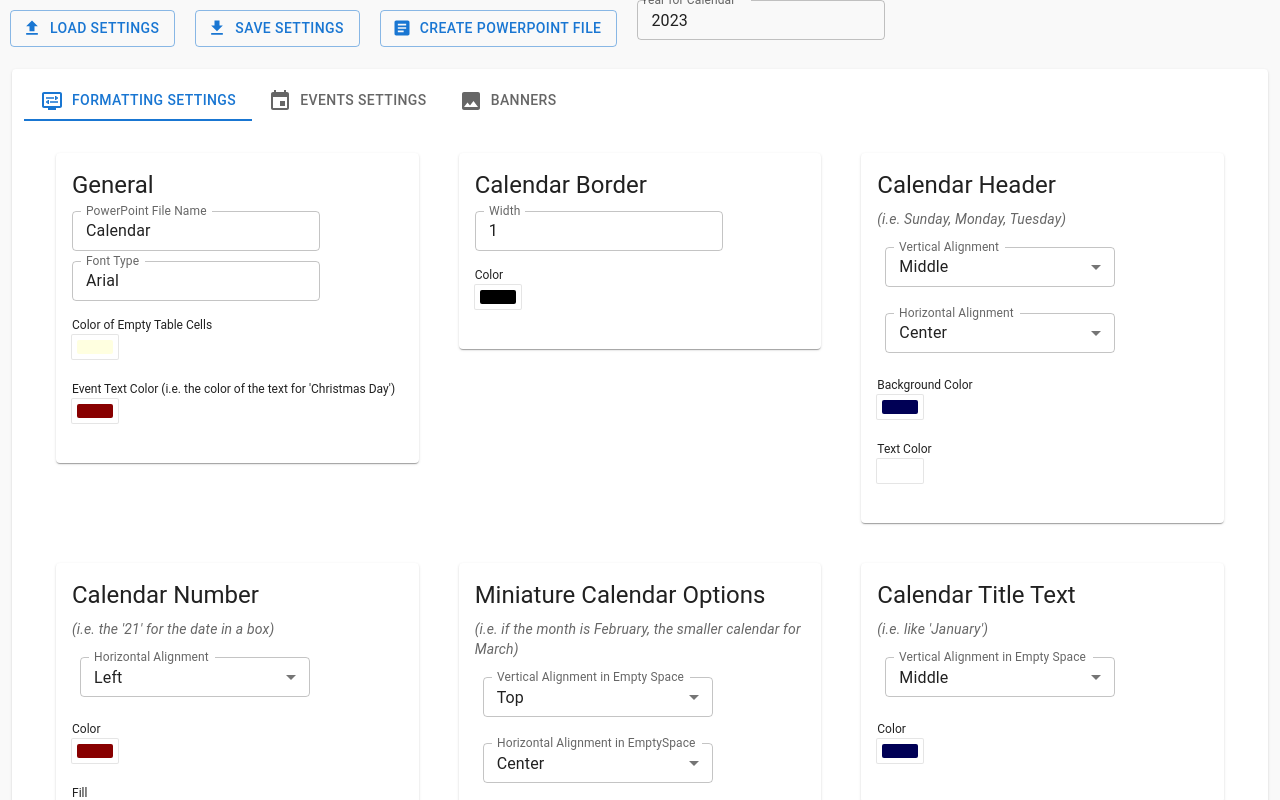
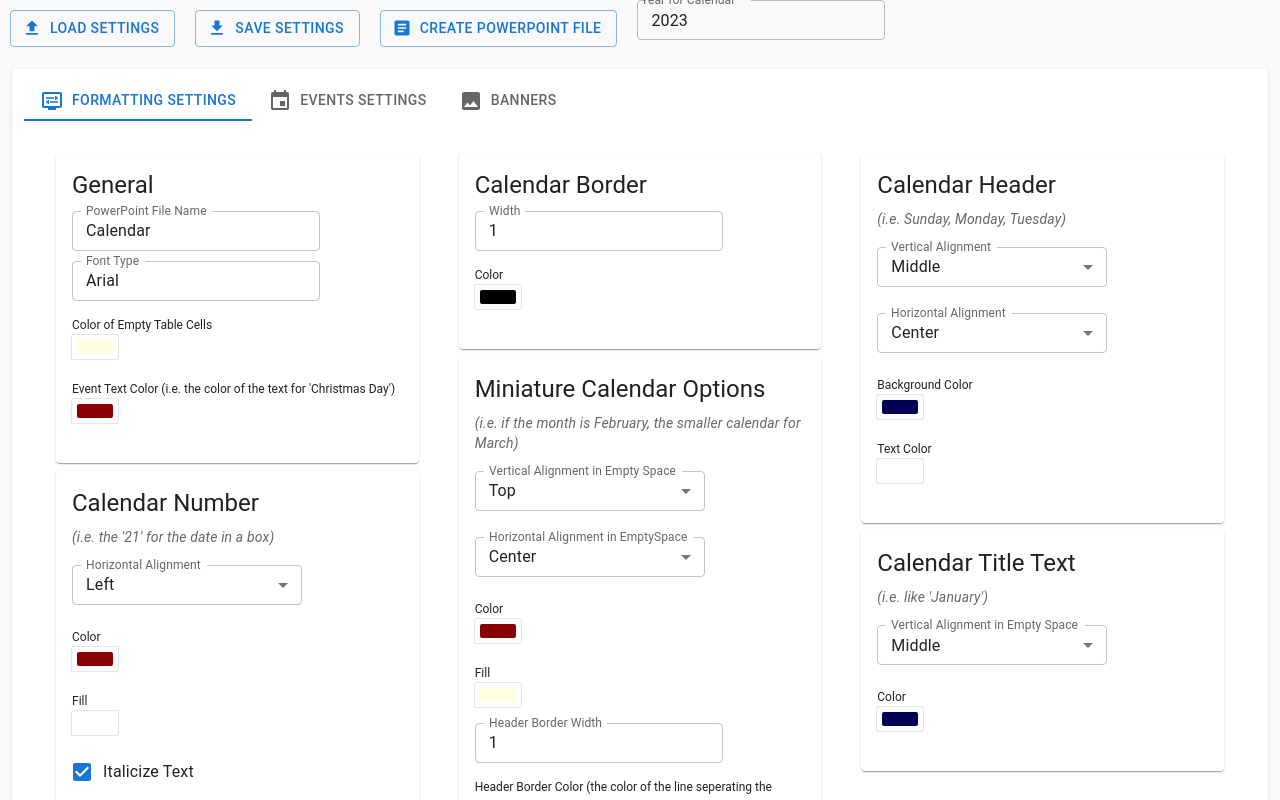
Before and after one commit to gdicristofaro/CalendarMaker, a Next.js app: page / in a window 1280 px wide. Shown: the top 800 px of the page. Built offline with nearby package versions, Linux system fonts and the light colour scheme.

Commit message:
updates for styling

```diff
--- a/src/app/components/settingsitem.tsx
+++ b/src/app/components/settingsitem.tsx
@@ -1,14 +1,11 @@
 import * as React from 'react';
-import Select from '@mui/material/Select';
 import MenuItem from '@mui/material/MenuItem';
 import TextField from '@mui/material/TextField';
 import ImageLoader from './imageloader';
 import Checkbox from '@mui/material/Checkbox';
 import ColorPicker from './colorpicker';
-import Paper from '@mui/material/Paper';
-import { useState } from 'react';
 import { PptxSettings } from '../model/model';
-import { Box, Card, CardContent, Grid, Typography } from '@mui/material';
+import { Box, Card, CardContent, FormControlLabel, Grid, Typography, useMediaQuery, useTheme } from '@mui/material';
 import SmallSelect from './smallselect';
 
 export enum VerticalAlign {
@@ -37,33 +34,25 @@ export enum SettingsType {
 const SettingsItem = (props: {
     title: string,
     hint?: string,
-    setter: (item: any) => void,
-    initialValue: any,
+    setValue: (item: any) => void,
+    value: any,
     type: SettingsType
 }) => {
+    let baseComponent = undefined;
+    let {title, hint, value, setValue, type} = props;
 
-    let [value, setValue] = useState(props.initialValue);
-
-    let baseComponent = undefined;
-
-    switch (props.type) {
+    switch (type) {
         case SettingsType.Boolean:
             baseComponent = (
-                <div>
-                    <Checkbox
-                        title={props.title + (props.hint ? (" (" + props.hint + ")") : "")}
-                        checked={value}
-                        onChange={(evt, checked) => {
-                            props.setter(checked);
-                            setValue(checked);
-                        }}
-                    />
-                </div>
+                <FormControlLabel
+                    control={<Checkbox checked={value}
+                        onChange={(_, checked) => setValue(checked)} />}
+                    label={title + (hint ? (" (" + hint + ")") : "")} />
             );
             break;
         case SettingsType.HorizontalAlign:
         case SettingsType.VerticalAlign:
-            let options = (props.type === SettingsType.HorizontalAlign) ?
+            let options = (type === SettingsType.HorizontalAlign) ?
                 [
                     { text: "Left", value: HorizontalAlign.left },
                     { text: "Center", value: HorizontalAlign.center },
@@ -82,14 +71,12 @@ const SettingsItem = (props: {
             baseComponent = (
                 <div>
                     <SmallSelect
-                        // style={{ marginLeft: '-24px', marginTop: '-10px' }}
                         variant="outlined"
-                        id={props.title}
-                        label={props.title + (props.hint ? (" (" + props.hint + ")") : "")}
-                        title={props.title + (props.hint ? (" (" + props.hint + ")") : "")}
+                        id={title}
+                        label={title + (hint ? (" (" + hint + ")") : "")}
+                        title={title + (hint ? (" (" + hint + ")") : "")}
                         value={value}
                         onChange={evt => {
-                            props.setter(evt.target.value);
                             setValue(evt.target.value);
                         }}
                     >
@@ -103,10 +90,9 @@ const SettingsItem = (props: {
             baseComponent = (
                 <div>
                     <ColorPicker
-                        title={props.title + (props.hint ? (" (" + props.hint + ")") : "")}
+                        title={title + (hint ? (" (" + hint + ")") : "")}
                         initialColor={value}
                         onUpdate={(v) => {
-                            props.setter(v);
                             setValue(v);
                         }}
                     />
@@ -119,10 +105,9 @@ const SettingsItem = (props: {
                 <ImageLoader
                     initialDataUrl={value}
                     onDataUrl={(v) => {
-                        props.setter(v);
                         setValue(v);
                     }}
-                    title={props.title}
+                    title={title}
                 />
             );
             break;
@@ -130,17 +115,16 @@ const SettingsItem = (props: {
         case SettingsType.Number:
         case SettingsType.Text:
         default:
-            let textFieldType = props.type === SettingsType.Number ? "number" : undefined;
+            let textFieldType = type === SettingsType.Number ? "number" : undefined;
 
             baseComponent = (<TextField
                 size='small'
                 variant='outlined'
                 type={textFieldType}
                 value={value}
-                title={props.title}
-                label={props.title}
+                title={title}
+                label={title}
                 onChange={(e) => {
-                    props.setter(e.target.value);
                     setValue(e.target.value);
                 }}
             />);
@@ -208,8 +192,8 @@ const AllFormatSettings = (props: {
             <div className="SettingsItem">
                 <SettingsItem
                     title={title}
-                    setter={onSettingsUpdate}
-                    initialValue={initialVal}
+                    setValue={onSettingsUpdate}
+                    value={initialVal}
                     type={type}
                     hint={hintText}
                 />
@@ -222,8 +206,8 @@ const AllFormatSettings = (props: {
             <div className="SettingsItem">
                 <SettingsItem
                     title={title}
-                    setter={onSettingsUpdate}
-                    initialValue={parseInt(initialVal, 10)}
+                    setValue={onSettingsUpdate}
+                    value={parseInt(initialVal, 10)}
                     type={SettingsType.Number}
                     hint={hintText}
                 />
@@ -236,31 +220,35 @@ const AllFormatSettings = (props: {
         margin: 10
     };
 
-    return (
-        <Grid container spacing={3}>
-            <Grid item sm={12} md={6} lg={4}>
-                <SettingsCard title="General">
+    const theme = useTheme();
+    const isOneRow = useMediaQuery(theme.breakpoints.down('md'));
+    const isThreeRow = useMediaQuery(theme.breakpoints.up('lg'));
+    let rowNum = 2;
+    if (isOneRow) {
+        rowNum = 1;
+    } else if (isThreeRow) {
+        rowNum = 3;
+    }
+
+    const settingCards = [
+        (<SettingsCard title="General">
             {getField((newName) => updateField(["pptxName"], newName),
-                        model.pptxName, SettingsType.Text, "PowerPoint File Name")}
+                model?.pptxName, SettingsType.Text, "PowerPoint File Name")}
             {getField((newFont) => updateField(["font"], newFont),
-                        model.font, SettingsType.Text, "Font Type", "Power Point Font Type")}
+                model?.font, SettingsType.Text, "Font Type", "Power Point Font Type")}
             {getField((newFill) => updateField(["emptyOptions", "fill"], newFill),
-                        model.emptyOptions.fill, SettingsType.Color, "Color of Empty Table Cells")}
+                model?.emptyOptions?.fill, SettingsType.Color, "Color of Empty Table Cells")}
             {getField((newColor) => updateField(["eventTextOptions", "color"], newColor),
-                        model.eventTextOptions.color, SettingsType.Color, "Event Text Color",
+                model?.eventTextOptions?.color, SettingsType.Color, "Event Text Color",
                 "i.e. the color of the text for 'Christmas Day'")}
-                </SettingsCard>
-            </Grid>
-            <Grid item sm={12} md={6} lg={4}>
-                <SettingsCard title="Calendar Border">
+        </SettingsCard>),
+        (<SettingsCard title="Calendar Border">
             {getPt((newPt) => updateField(["calendarBorder", "pt"], newPt),
                 model.calendarBorder.pt, "Width", "in points")}
             {getField((newColor) => updateField(["calendarBorder", "color"], newColor),
                 model.calendarBorder.color, SettingsType.Color, "Color")}
-                </SettingsCard>
-            </Grid>
-            <Grid item sm={12} md={6} lg={4}>
-                <SettingsCard title="Calendar Header" subtitle="(i.e. Sunday, Monday, Tuesday)">
+        </SettingsCard>),
+        (<SettingsCard title="Calendar Header" subtitle="(i.e. Sunday, Monday, Tuesday)">
             {getField((newVal) => updateField(["headerOptions", "valign"], newVal),
                 model.headerOptions.valign, SettingsType.VerticalAlign, "Vertical Alignment")}
             {getField((newVal) => updateField(["headerOptions", "align"], newVal),
@@ -269,10 +257,8 @@ const AllFormatSettings = (props: {
                 model.headerOptions.fill, SettingsType.Color, "Background Color")}
             {getField((newVal) => updateField(["headerOptions", "color"], newVal),
                 model.headerOptions.color, SettingsType.Color, "Text Color")}
-                </SettingsCard>
-            </Grid>
-            <Grid item sm={12} md={6} lg={4}>
-                <SettingsCard title="Calendar Number" subtitle="(i.e. the '21' for the date in a box)">
+        </SettingsCard>),
+        (<SettingsCard title="Calendar Number" subtitle="(i.e. the '21' for the date in a box)">
             {getField((newVal) => updateField(["bodyOptions", "align"], newVal),
                 model.bodyOptions.align, SettingsType.HorizontalAlign, "Horizontal Alignment")}
             {getField((newVal) => updateField(["bodyOptions", "color"], newVal),
@@ -281,10 +267,8 @@ const AllFormatSettings = (props: {
                 model.bodyOptions.fill, SettingsType.Color, "Fill")}
             {getField((newVal) => updateField(["bodyOptions", "italic"], newVal),
                 model.bodyOptions.italic, SettingsType.Boolean, "Italicize Text")}
-                </SettingsCard>
-            </Grid>
-            <Grid item sm={12} md={6} lg={4}>
-                <SettingsCard title="Miniature Calendar Options" subtitle="(i.e. if the month is February, the smaller calendar for March)">
+        </SettingsCard>),
+        (<SettingsCard title="Miniature Calendar Options" subtitle="(i.e. if the month is February, the smaller calendar for March)">
             {getField((newVal) => updateField(["miniCalOptions", "valign"], newVal),
                 model.miniCalOptions.valign, SettingsType.VerticalAlign, "Vertical Alignment in Empty Space")}
             {getField((newVal) => updateField(["miniCalOptions", "align"], newVal),
@@ -297,18 +281,29 @@ const AllFormatSettings = (props: {
                 model.miniCalUnderlineColor.pt, "Header Border Width", "the seperator between the header items like 'M', 'T', etc. in points")}
             {getField((newVal) => updateField(["miniCalUnderlineColor", "color"], newVal),
                 model.miniCalUnderlineColor.color, SettingsType.Color, "Header Border Color", "the color of the line seperating the header")}
-                </SettingsCard>
-            </Grid>
-            <Grid item sm={12} md={6} lg={4}>
-                <SettingsCard title="Calendar Title Text" subtitle="(i.e. like 'January')">
+        </SettingsCard>),
+        (<SettingsCard title="Calendar Title Text" subtitle="(i.e. like 'January')">
             {getField((newVal) => updateField(["titleTextOptions", "valign"], newVal),
                 model.titleTextOptions.valign, SettingsType.VerticalAlign, "Vertical Alignment in Empty Space")}
             {getField((newVal) => updateField(["titleTextOptions", "color"], newVal),
                 model.titleTextOptions.color, SettingsType.Color, "Color")}
-                </SettingsCard>
-            </Grid>
+        </SettingsCard>)
+    ];
+
+    let rows: React.JSX.Element[][] = Array.from({length: rowNum}, () => ([]));
+    for (let i = 0; i < settingCards.length; i++) {
+        let settingCard = settingCards[i];
+        rows[i % rowNum].push(settingCard);
+    }
+
+    let childrenRows = rows.map(childArr => (<Grid item xs={12/rowNum}>{childArr}</Grid>));
+
+    return (
+        <Grid container spacing={3}>
+            {childrenRows}
         </Grid>
     );
 }
 
+
 export default AllFormatSettings;
--- a/src/app/components/smallselect.tsx
+++ b/src/app/components/smallselect.tsx
@@ -7,7 +7,7 @@ import Select, { SelectChangeEvent, SelectProps } from '@mui/material/Select';
 export default function SmallSelect<Value>(props: { children?: any[], id: string, title: string, minWidth?: number } & SelectProps<Value>) {
     let { children, id, title, minWidth, ...others } = props;
   return (
-    <FormControl sx={{ m: 1, minWidth: minWidth || 230 }} size="small">
+    <FormControl sx={{ m: 1, marginLeft: 0, minWidth: minWidth || 230 }} size="small">
       <InputLabel id={id + "_select_label"}>{title}</InputLabel>
       <Select
         labelId={id + "_select_label"}
```
Lines whose indentation alone changed are shown as unchanged.
